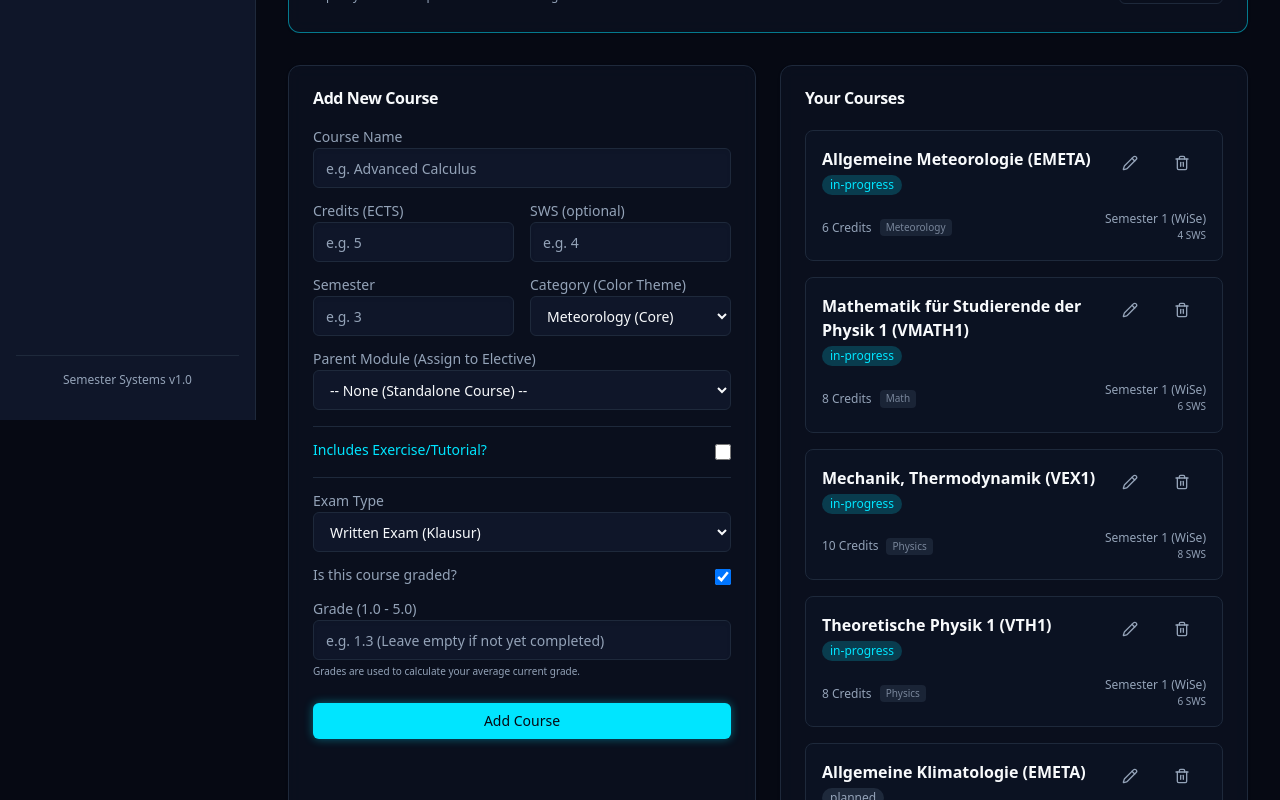
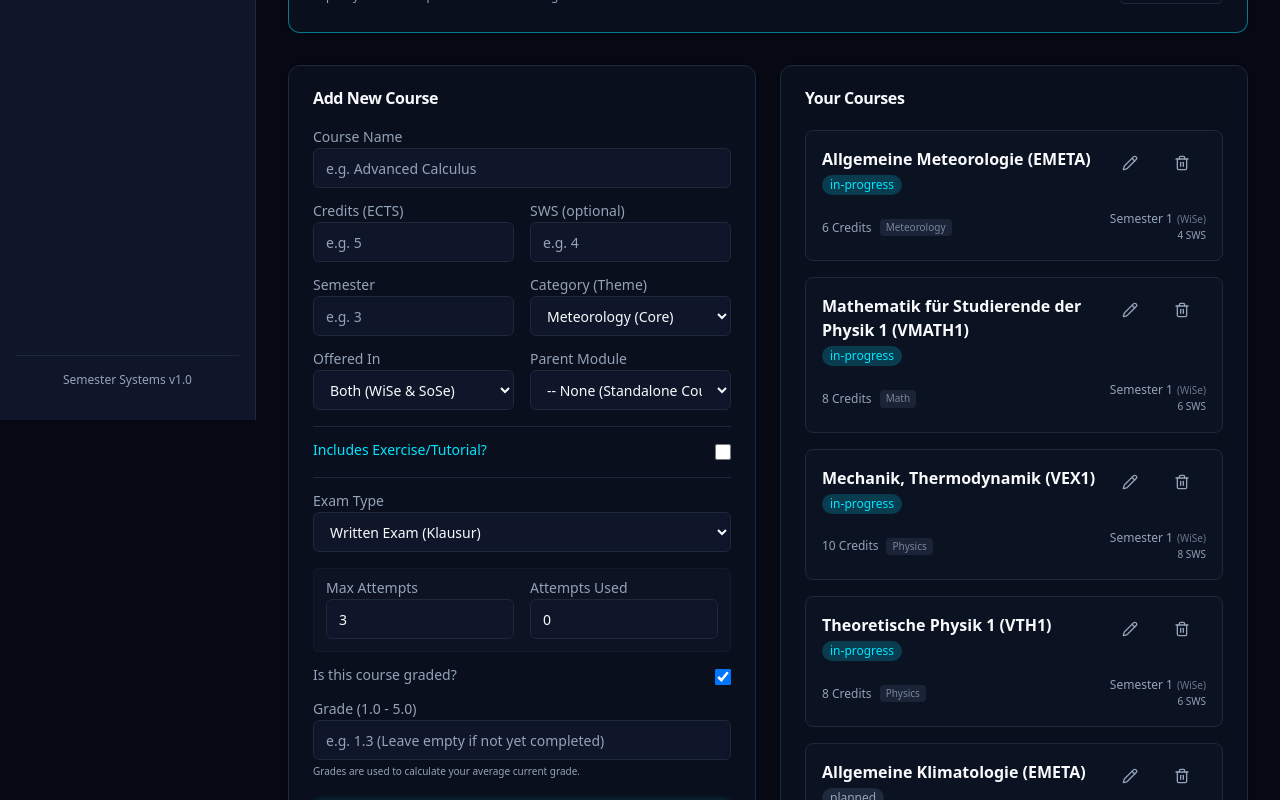
Before and after one commit to 184467gianluca/study-planner, a Next.js app: page /manager in a window 1280 px wide. Shown: the part 380-1180 px from the top of the page. Built offline with nearby package versions, Linux system fonts and the light colour scheme.

Commit message:
feat: add semester offerings and exam attempt tracking, only count passing CP

```diff
--- a/src/app/manager/page.tsx
+++ b/src/app/manager/page.tsx
@@ -39,6 +39,9 @@ export default function CourseManager() {
         workloadMax: "",
         admissionStatus: "not-required" as "not-required" | "pending" | "granted",
         examType: "written" as "none" | "written" | "oral",
+        offeredIn: "both" as "SoSe" | "WiSe" | "both",
+        examAttemptsMax: "3",
+        examAttemptsUsed: "0",
     });
 
     const handleSubmit = (e: React.FormEvent) => {
@@ -59,6 +62,9 @@ export default function CourseManager() {
             workloadMax: formData.hasExercise && formData.workloadMax ? Number(formData.workloadMax) : undefined,
             admissionStatus: formData.admissionStatus,
             examType: formData.examType,
+            offeredIn: formData.offeredIn,
+            examAttemptsMax: formData.examType !== "none" && formData.examAttemptsMax ? Number(formData.examAttemptsMax) : undefined,
+            examAttemptsUsed: formData.examType !== "none" && formData.examAttemptsUsed ? Number(formData.examAttemptsUsed) : undefined,
         };
 
         if (isEditing) {
@@ -74,7 +80,8 @@ export default function CourseManager() {
 
         setFormData({
             name: "", credits: "", semester: "", category: "meteorology", parentModuleId: "none", sws: "", grade: "", isGraded: true,
-            hasExercise: false, exerciseSws: "", workloadMin: "", workloadMax: "", admissionStatus: "not-required", examType: "written"
+            hasExercise: false, exerciseSws: "", workloadMin: "", workloadMax: "", admissionStatus: "not-required", examType: "written",
+            offeredIn: "both", examAttemptsMax: "3", examAttemptsUsed: "0"
         });
     };
 
@@ -95,6 +102,9 @@ export default function CourseManager() {
             workloadMax: course.workloadMax !== undefined ? String(course.workloadMax) : "",
             admissionStatus: course.admissionStatus || "not-required",
             examType: course.examType || "written",
+            offeredIn: course.offeredIn || "both",
+            examAttemptsMax: course.examAttemptsMax !== undefined ? String(course.examAttemptsMax) : "3",
+            examAttemptsUsed: course.examAttemptsUsed !== undefined ? String(course.examAttemptsUsed) : "0",
         });
         // Scroll to top to see form
         window.scrollTo({ top: 0, behavior: 'smooth' });
@@ -269,7 +279,7 @@ export default function CourseManager() {
                                     />
                                 </div>
                                 <div>
-                                    <Label htmlFor="category">Category (Color Theme)</Label>
+                                    <Label htmlFor="category">Category (Theme)</Label>
                                     <select
                                         id="category"
                                         value={formData.category}
@@ -279,12 +289,26 @@ export default function CourseManager() {
                                         <option value="meteorology">Meteorology (Core)</option>
                                         <option value="physics">Physics</option>
                                         <option value="math">Mathematics</option>
-                                        <option value="elective">Elective Module (Container)</option>
+                                        <option value="elective">Elective Module</option>
                                     </select>
                                 </div>
                             </div>
+                            <div className="grid grid-cols-2 gap-4">
                                 <div>
-                                <Label htmlFor="parentModuleId">Parent Module (Assign to Elective)</Label>
+                                    <Label htmlFor="offeredIn">Offered In</Label>
+                                    <select
+                                        id="offeredIn"
+                                        value={formData.offeredIn}
+                                        onChange={(e) => setFormData({ ...formData, offeredIn: e.target.value as any })}
+                                        className="mt-1 flex h-10 w-full rounded-md border border-border bg-surface px-3 py-2 text-sm text-foreground focus:outline-none focus:ring-1 focus:ring-primary focus:border-primary transition-colors"
+                                    >
+                                        <option value="both">Both (WiSe & SoSe)</option>
+                                        <option value="WiSe">Winter Semester (WiSe)</option>
+                                        <option value="SoSe">Summer Semester (SoSe)</option>
+                                    </select>
+                                </div>
+                                <div>
+                                    <Label htmlFor="parentModuleId">Parent Module</Label>
                                     <select
                                         id="parentModuleId"
                                         value={formData.parentModuleId}
@@ -300,6 +324,7 @@ export default function CourseManager() {
                                                 </option>
                                             ))}
                                     </select>
+                                </div>
                             </div>
 
                             {/* EXERCISES & WORKLOAD SECTION */}
@@ -387,6 +412,33 @@ export default function CourseManager() {
                                         <option value="oral">Oral Exam (Mündlich)</option>
                                     </select>
                                 </div>
+
+                                {formData.examType !== "none" && (
+                                    <div className="grid grid-cols-2 gap-4 mb-4 bg-surface-hover/20 p-3 rounded-md border border-border/30">
+                                        <div>
+                                            <Label htmlFor="examAttemptsMax">Max Attempts</Label>
+                                            <Input
+                                                id="examAttemptsMax"
+                                                type="number"
+                                                min="1"
+                                                value={formData.examAttemptsMax}
+                                                onChange={(e) => setFormData({ ...formData, examAttemptsMax: e.target.value })}
+                                            />
+                                        </div>
+                                        <div>
+                                            <Label htmlFor="examAttemptsUsed">Attempts Used</Label>
+                                            <Input
+                                                id="examAttemptsUsed"
+                                                type="number"
+                                                min="0"
+                                                max={formData.examAttemptsMax}
+                                                value={formData.examAttemptsUsed}
+                                                onChange={(e) => setFormData({ ...formData, examAttemptsUsed: e.target.value })}
+                                            />
+                                        </div>
+                                    </div>
+                                )}
+
                                 <div className="flex items-center justify-between mb-4">
                                     <Label htmlFor="isGraded" className="font-medium">Is this course graded?</Label>
                                     <div className="flex items-center">
@@ -430,7 +482,8 @@ export default function CourseManager() {
                                             setIsEditing(null);
                                             setFormData({
                                                 name: "", credits: "", semester: "", category: "meteorology", parentModuleId: "none", sws: "", grade: "", isGraded: true,
-                                                hasExercise: false, exerciseSws: "", workloadMin: "", workloadMax: "", admissionStatus: "not-required", examType: "written"
+                                                hasExercise: false, exerciseSws: "", workloadMin: "", workloadMax: "", admissionStatus: "not-required", examType: "written",
+                                                offeredIn: "both", examAttemptsMax: "3", examAttemptsUsed: "0"
                                             });
                                         }}
                                     >
@@ -491,7 +544,12 @@ export default function CourseManager() {
                                             )}
                                         </div>
                                         <div className="flex flex-col text-right">
-                                            <span>Semester {course.semester} ({getSeasonForSemester(course.semester)})</span>
+                                            <span>
+                                                Semester {course.semester}
+                                                <span className="text-[10px] ml-1 opacity-70">
+                                                    ({course.offeredIn === 'WiSe' ? 'WiSe' : course.offeredIn === 'SoSe' ? 'SoSe' : getSeasonForSemester(course.semester)})
+                                                </span>
+                                            </span>
                                             <div className="text-[10px] text-foreground-muted mt-0.5 space-x-2">
                                                 {course.sws !== undefined && <span>{course.sws} SWS</span>}
                                                 {!course.isGraded && <span>Pass/Fail</span>}
@@ -499,10 +557,19 @@ export default function CourseManager() {
                                                 {course.hasExercise && course.admissionStatus === 'pending' && <span className="text-orange-400 font-medium">Zulassung Pending</span>}
                                                 {course.hasExercise && course.admissionStatus === 'granted' && <span className="text-success font-medium">Zulassung Granted</span>}
                                             </div>
-                                            <div className="text-[10px] text-foreground-muted mt-0.5 space-x-2">
-                                                {course.examType === 'written' && <span>Written Exam</span>}
-                                                {course.examType === 'oral' && <span>Oral Exam</span>}
-                                                {course.workloadMin && course.workloadMax && <span>Workload: {course.workloadMin}-{course.workloadMax}h/wk</span>}
+                                            <div className="text-[10px] mt-0.5 space-x-2">
+                                                {course.examType === 'written' && <span className="text-foreground-muted">Written Exam</span>}
+                                                {course.examType === 'oral' && <span className="text-foreground-muted">Oral Exam</span>}
+                                                {course.workloadMin && course.workloadMax && <span className="text-foreground-muted">Workload: {course.workloadMin}-{course.workloadMax}h/wk</span>}
+
+                                                {course.examType !== 'none' && course.examAttemptsMax && (
+                                                    <span className={`font-medium ${(course.examAttemptsMax - (course.examAttemptsUsed || 0)) <= 1
+                                                        ? "text-danger animate-pulse"
+                                                        : "text-foreground-muted"
+                                                        }`}>
+                                                        Attempts: {course.examAttemptsUsed || 0}/{course.examAttemptsMax}
+                                                    </span>
+                                                )}
                                             </div>
                                             {course.parentModuleId && courses.find(c => c.id === course.parentModuleId) && (
                                                 <span className="text-[10px] text-primary/70 mt-0.5">
--- a/src/app/page.tsx
+++ b/src/app/page.tsx
@@ -7,9 +7,12 @@ import { BookOpen, GraduationCap, TrendingUp, Clock, AlertCircle, FileText } fro
 export default function Dashboard() {
   const { courses, currentSemester } = useCourses();
 
-  // Progress calculations
+  // Helper: check if a course is passed
+  const isPassed = (c: any) => !c.isGraded || (c.isGraded && c.grade && c.grade <= 4.0);
+
+  // Progress calculations (Only count CP if passed)
   const totalCompletedCP = courses
-    .filter(c => c.status === "completed")
+    .filter(c => c.status === "completed" && isPassed(c))
     .reduce((acc, course) => acc + (course.credits || 0), 0);
   const totalInProgressCP = courses
     .filter(c => c.status === "in-progress")
@@ -40,6 +43,14 @@ export default function Dashboard() {
   const pendingAdmissions = currentInProgress.filter(c => c.hasExercise && c.admissionStatus === 'pending').length;
   const totalWorkloadMin = currentInProgress.reduce((acc, c) => acc + (c.workloadMin || 0), 0);
   const totalWorkloadMax = currentInProgress.reduce((acc, c) => acc + (c.workloadMax || 0), 0);
+
+  // Phase 4 Metrics: Exam Attempts
+  const criticalExams = courses.filter(c =>
+    c.examType !== "none" &&
+    c.examAttemptsMax &&
+    (c.examAttemptsMax - (c.examAttemptsUsed || 0)) <= 1 &&
+    c.status !== "completed"
+  ).length;
 
   const activeCourses = currentInProgress.length;
   const completedCourses = courses.filter((c) => c.status === "completed").length;
@@ -181,6 +192,24 @@ export default function Dashboard() {
             </p>
           </CardContent>
         </Card>
+
+        {/* Phase 4: Critical Exams Card */}
+        <Card className="bg-surface/60 border-red-500/20 hover:border-red-500/50 transition-colors">
+          <CardHeader className="flex flex-row items-center justify-between pb-2">
+            <CardTitle className="text-sm font-medium text-foreground-muted">
+              Critical Attempts
+            </CardTitle>
+            <AlertCircle className={`h-4 w-4 ${criticalExams > 0 ? 'text-red-500 animate-pulse' : 'text-foreground-muted'}`} />
+          </CardHeader>
+          <CardContent>
+            <div className={`text-3xl font-bold ${criticalExams > 0 ? 'text-red-500' : 'text-foreground'}`}>
+              {criticalExams} <span className="text-sm font-normal text-foreground-muted">Exams</span>
+            </div>
+            <p className="text-[10px] text-foreground-muted mt-1 leading-tight">
+              Exams with ≤ 1 attempt remaining across all planned & active courses.
+            </p>
+          </CardContent>
+        </Card>
       </div>
 
       <Card>
--- a/src/types/course.ts
+++ b/src/types/course.ts
@@ -19,4 +19,9 @@ export interface Course {
     workloadMax?: number; // Estimated hours per week (max)
     admissionStatus?: "not-required" | "pending" | "granted";
     examType?: "none" | "written" | "oral";
+
+    // Phase 4: Semester Offerings & Exam Attempts
+    offeredIn?: "SoSe" | "WiSe" | "both";
+    examAttemptsMax?: number; // Usually 3
+    examAttemptsUsed?: number;
 }
```
Lines whose indentation alone changed are shown as unchanged.
